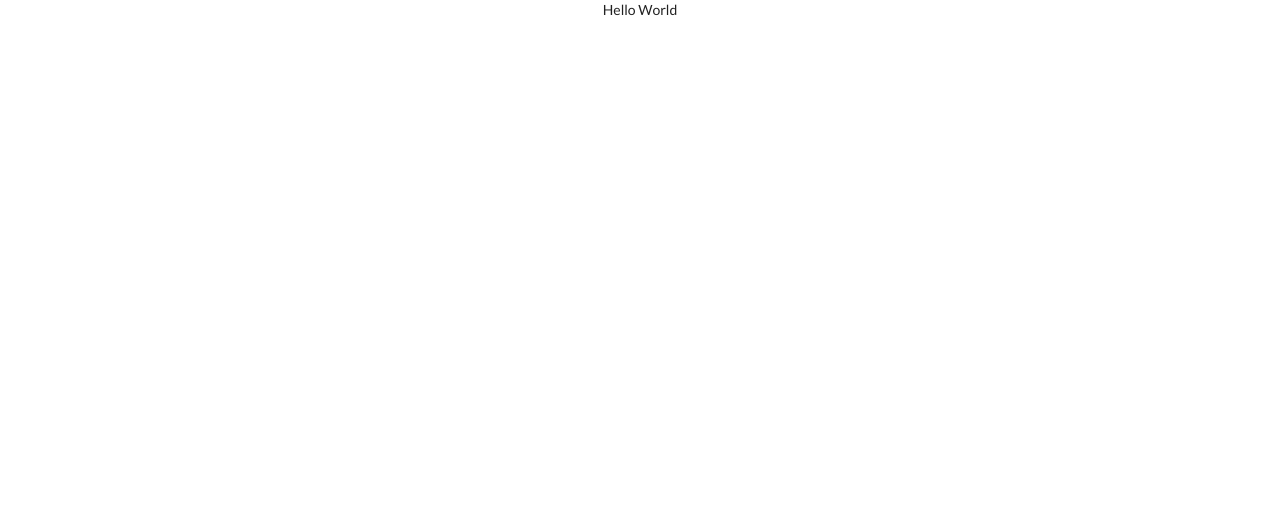
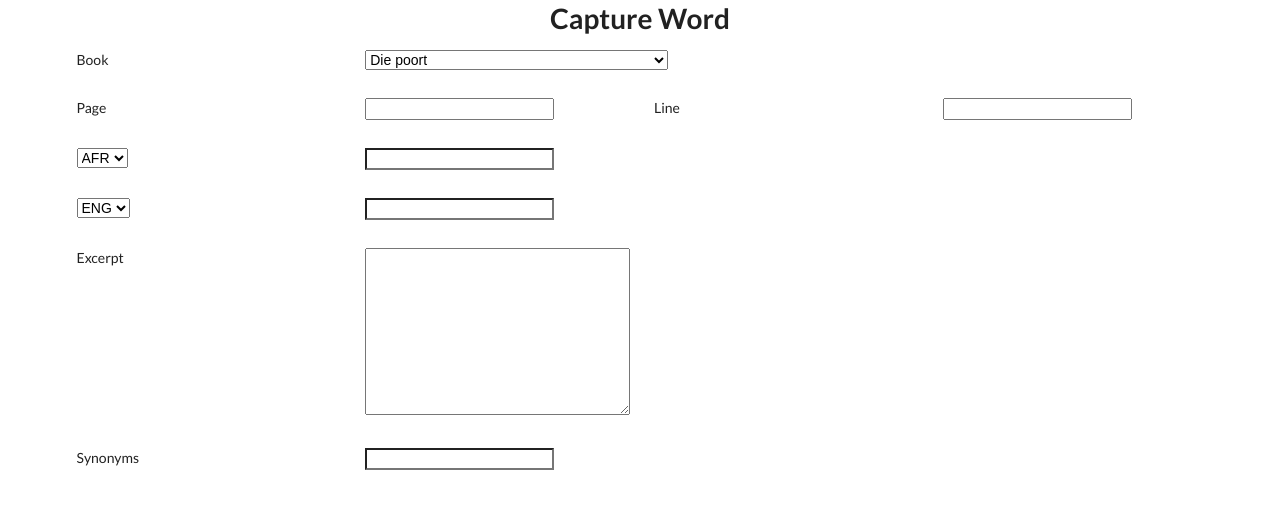
Before and after one commit to irfaanf/languages, a React (Create React App) app: page / in a window 1280 px wide. Shown: the top 508 px of the page. Built offline with nearby package versions, Linux system fonts and the light colour scheme.

Commit message:
Added book, page, line, word, excerpt and synonyms input boxes.

```diff
--- a/src/capture/CaptureWord.js
+++ b/src/capture/CaptureWord.js
@@ -4,7 +4,58 @@ export const CaptureWord = () => {
 
     return (
         <>
-            Hello World
+            <h1>Capture Word</h1>
+
+            <div className="ui left aligned grid container">
+                <div className="four wide column">
+                    Book
+                </div>
+                <div className="twelve wide column">
+                    <select name="book-select" id="book-select">
+                        <option value="die-poort">Die poort</option>
+                        <option value="hanna-hoekom">Die ongelooflike avonture van hanna hoekom</option>
+                        <option value="die-vrou">Die vrou op die skuit</option>
+                    </select>
+                </div>
+
+                <div className="four wide column">Page</div>
+                <div className="four wide column"><input type="number" name="page-no" id="page-no"/></div>
+                <div className="four wide column">Line</div>
+                <div className="four wide column"><input type="number" name="line-no" id="page-no"/></div>
+
+                <div className="four wide column">
+                    <select name="source-language" id="source-language">
+                    <option value="afr">AFR</option>
+                    <option value="tur">TUR</option>
+                    </select>
+                </div>
+                <div className="twelve wide column">
+                    <input type="text" name="source-word" id="source-word"/>
+                </div>
+
+                <div className="four wide column">
+                    <select name="target-language" id="target-language">
+                    <option value="afr">ENG</option>
+                    </select>
+                </div>
+                <div className="twelve wide column">
+                    <input type="text" name="target-word" id="target-word"/>
+                </div>
+
+                <div className="four wide column">
+                    Excerpt
+                </div>
+                <div className="twelve wide column">
+                    <textarea name="excerpt" id="excerpt" cols="30" rows="10"></textarea>
+                </div>
+
+                <div className="four wide column">
+                    Synonyms
+                </div>
+                <div className="twelve wide column">
+                    <input type="text" name="synonyms" id="synonyms"/>
+                </div>
+            </div>
         </>
     );
 }
```
